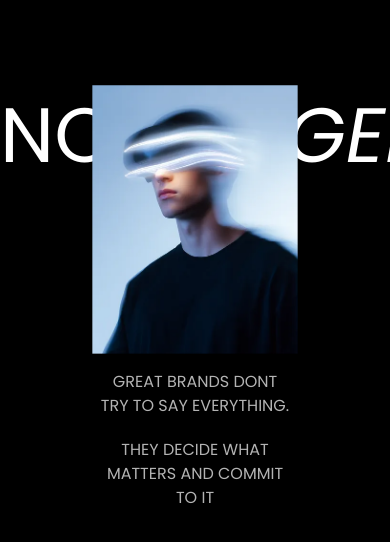
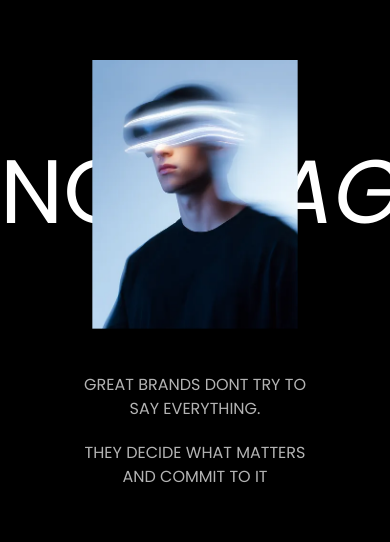
Before and after one commit to nibiralpha/portfolio, a Next.js app: page / in a window 390 px wide. Shown: the part 116-658 px from the top of the page. Built offline with nearby package versions, Linux system fonts and the light colour scheme.

Commit message:
mobile responsive done

```diff
--- a/src/app/Component/HeroComponent/hero.css
+++ b/src/app/Component/HeroComponent/hero.css
@@ -7,6 +7,7 @@
   top: 50%;
   left: 50%;
   transform: translate(-50%, -50%);
+  max-width: 100%;
 }
 
 .background_text {
@@ -42,8 +43,7 @@
   margin-left: auto;
 }
 
-@media screen and (min-width: 320px) and (max-width: 414px) {
-/* @media screen and (max-width: 390px) { */
+@media screen and (min-width: 320px) and (max-width: 375px) {
   .center_content {
     position: initial;
     transform: translateY(0%);
@@ -62,8 +62,7 @@
   }
 
   .texts {
-    margin: 36% 0 0 0;
-    /* display: inline; */
+    margin: 33% 0 0 0;
     flex-direction: column;
     align-items: center;
     justify-content: center;
@@ -75,7 +74,7 @@
     width: 50%;
   }
 
-  .right_side{
+  .right_side {
     margin-top: 20px;
   }
 
@@ -89,22 +88,77 @@
   }
 }
 
-/* @media screen and (min-width: 412px) {
-    .texts{
-        margin: 45% 0 0;
+
+@media screen and (min-width: 360px) {
+    /* .center_content{
+        top:  52%
+    } */
+
+    .slider{
+        top: 33%;
     }
 
+    .texts{
+        margin-top: 28%;
+    }
+}
+
+/* @media screen and (min-width: 375px) and (max-width: 414px) { */
+@media screen and (min-width: 375px) {
+  .slider {
+    width: 215px;
+    transform: translate(-50%, -35%);
+    top: 36%;
+  }
+
+  .center_content{
+    top: 63%;
+  }
+
+  .background_text{
+    font-size: 90px;
+  }
+
+  .texts{
+    flex-direction: column;
+    /* margin-top: 20%; */
+    margin: 66px 80px 60px 80px;
+  }
+
+  .left_side, .right_side{
+    text-align: center;
+    width: 100%;
+  }
+
+  .left_text, .right_text{
+    margin-top: 20px;
+    width: 100%;
+  }
+}
+
+@media screen and (min-width: 390px) {
     .center_content{
-        margin-top: 60%;
+        top:  52%
+    }
+
+    .slider{
+        top: 32%;
+    }
+}
+
+@media screen and (min-width: 412px) {
+
+    .slider{
+        top: 33%;
     }
 }
 
 @media screen and (min-width: 414px) {
-    .texts{
-        margin: 45% 0 0;
+    .center_content{
+        top:  52%
     }
 
-    .center_content{
-        margin-top: 60%;
+    .slider{
+        top: 32%;
     }
-} */
+}
--- a/src/app/globals.css
+++ b/src/app/globals.css
@@ -15,4 +15,5 @@ body{
     background-color: #000;
     color: #fff;
     font-family: "Poppins", sans-serif;
+    max-width: 100%;
 }
```
